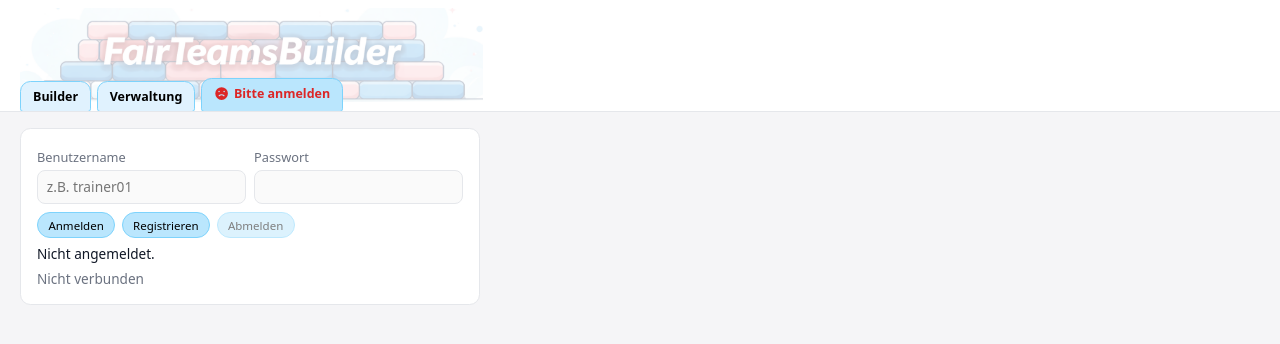
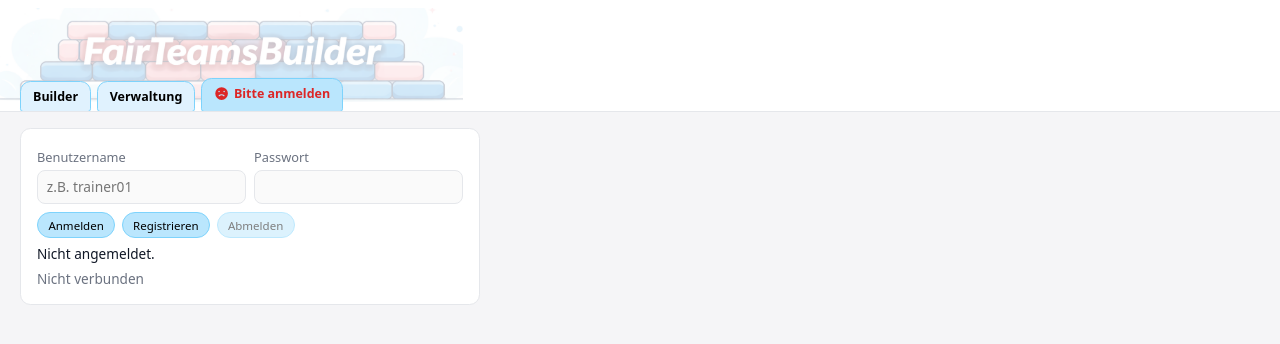
Before and after one commit to hofingerbernd/fairteamsbuilder, a plain HTML site: page auth.html in a window 1280 px wide. Drawn offline with nearby package versions, Linux system fonts and the light colour scheme.

Commit message:
logo noch mehr links

```diff
--- a/auth.html
+++ b/auth.html
@@ -26,7 +26,7 @@
         right: 0;
         top: 0;
         bottom: 0;
-        background: url('./img/Logo_fair.png') left 20px top 8px / auto calc(100% - 10px) no-repeat;
+        background: url('./img/Logo_fair.png') left 0 top 8px / auto calc(100% - 10px) no-repeat;
         opacity: 0.36;
         pointer-events: none;
       }
```
Also changed, not shown: index.html (+1 -1 lines), pool-manager.html (+1 -1 lines).
